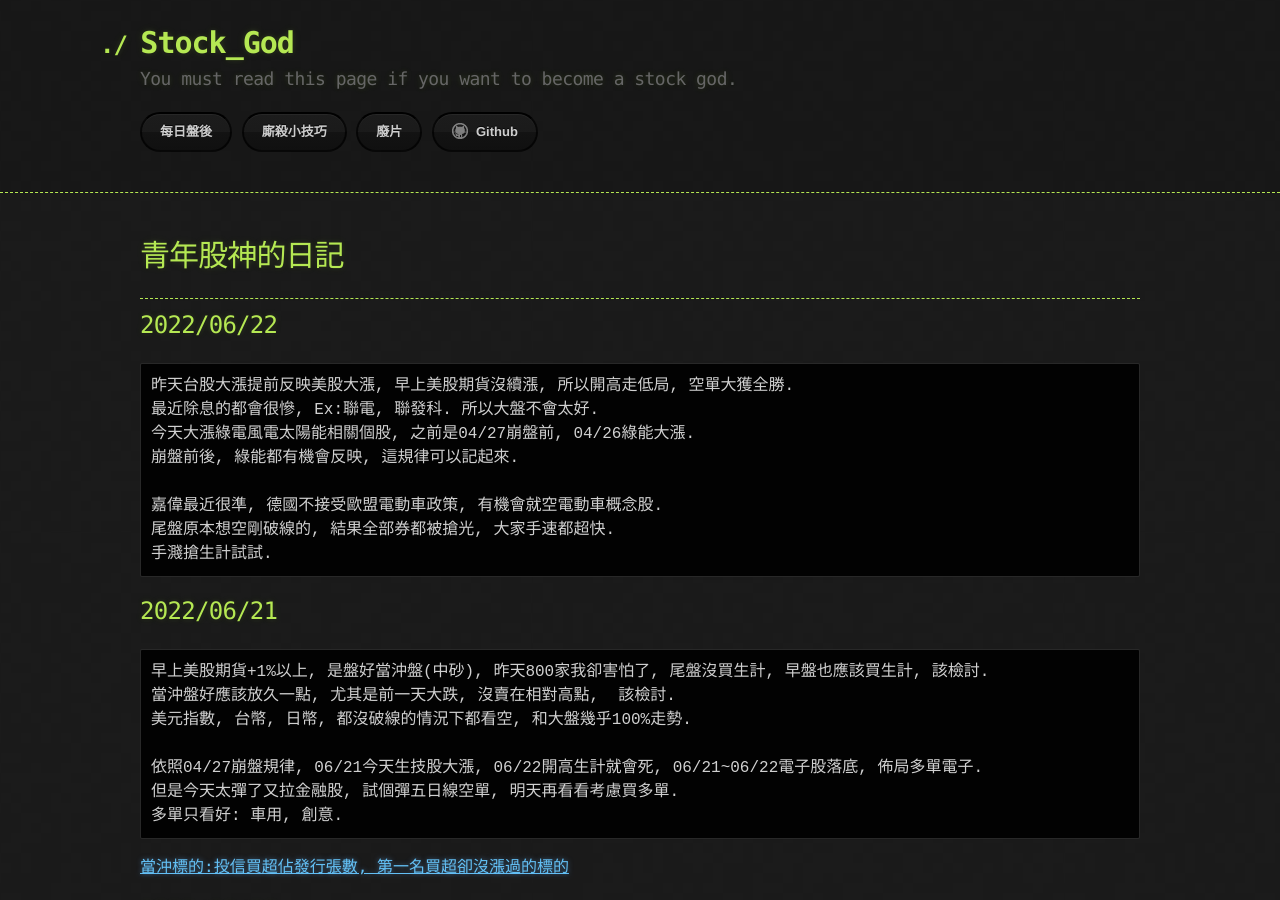
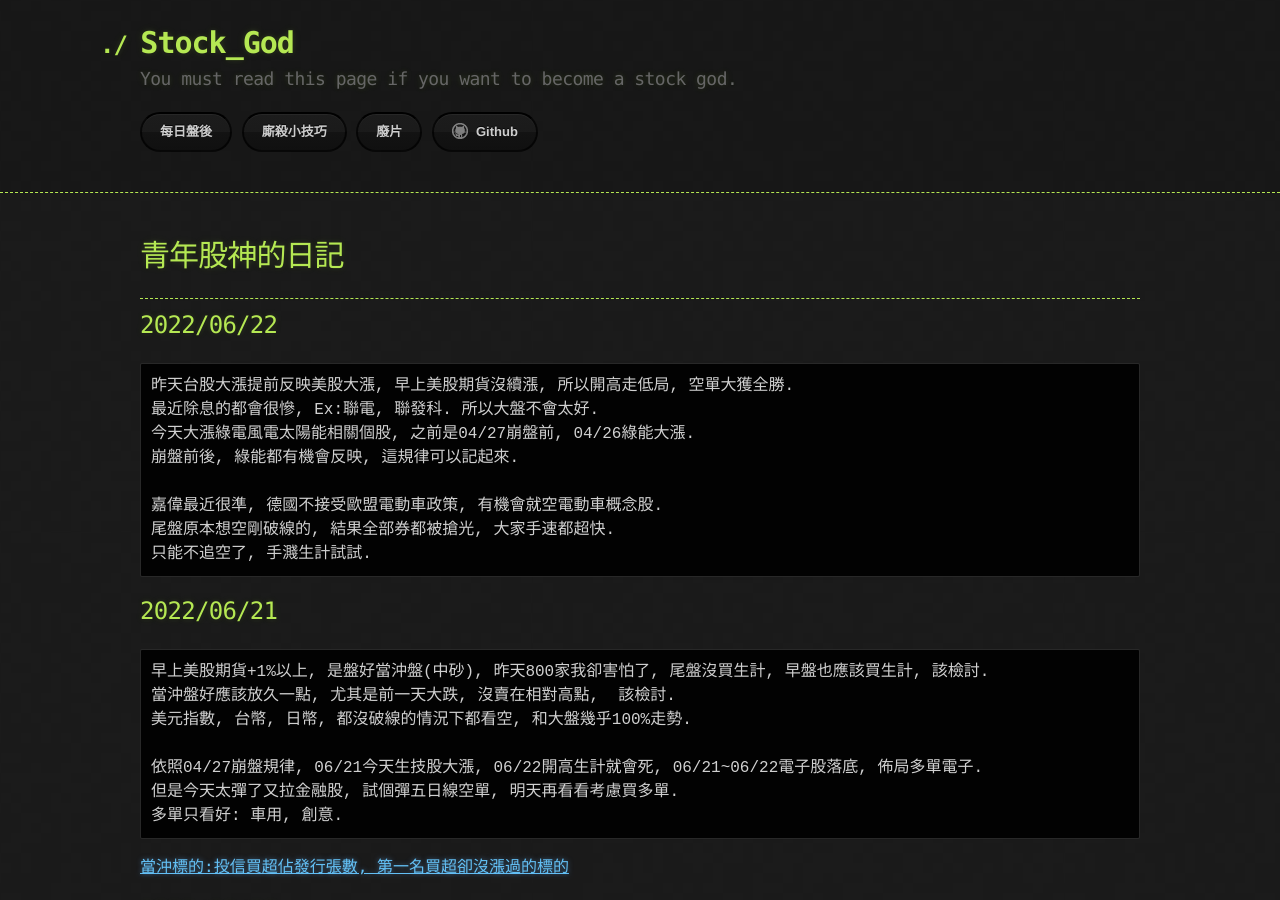
Before and after one commit to lepg5487/Stock_God, a Jekyll site: the page built from index.md, in a window 1280 px wide and 900 px high. Built offline with Jekyll 4.4.1, drawn with Linux system fonts in a browser that asks for light colours; our own code applies the rules of GitHub Pages for plain Markdown files.

Commit message:
Update index.md

````diff
--- a/index.md
+++ b/index.md
@@ -15,7 +15,7 @@ layout: testlayouts
 
 嘉偉最近很準, 德國不接受歐盟電動車政策, 有機會就空電動車概念股.
 尾盤原本想空剛破線的, 結果全部券都被搶光, 大家手速都超快.
-手濺搶生計試試.
+只能不追空了, 手濺生計試試.
 ```
 
 ## 2022/06/21
````
